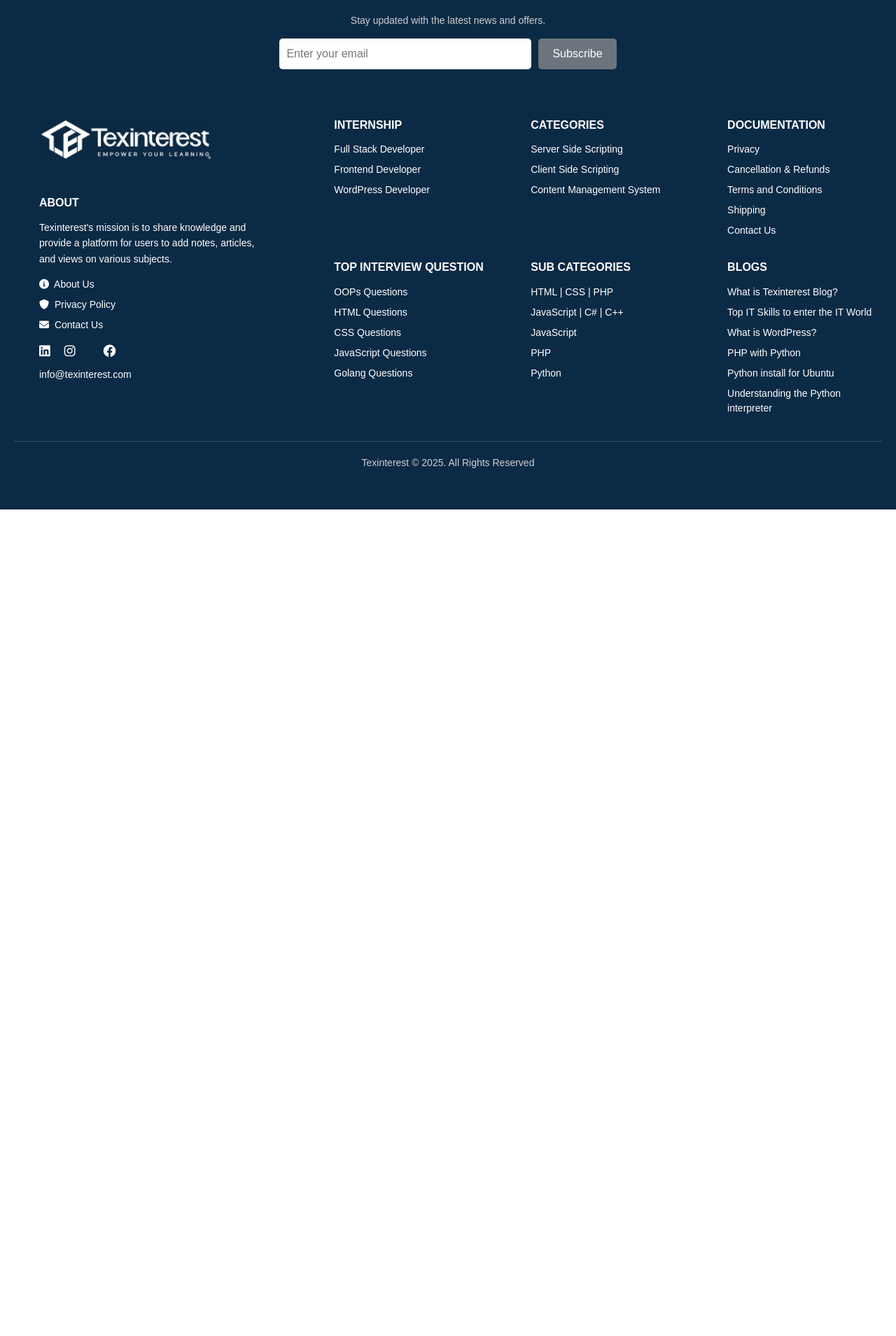
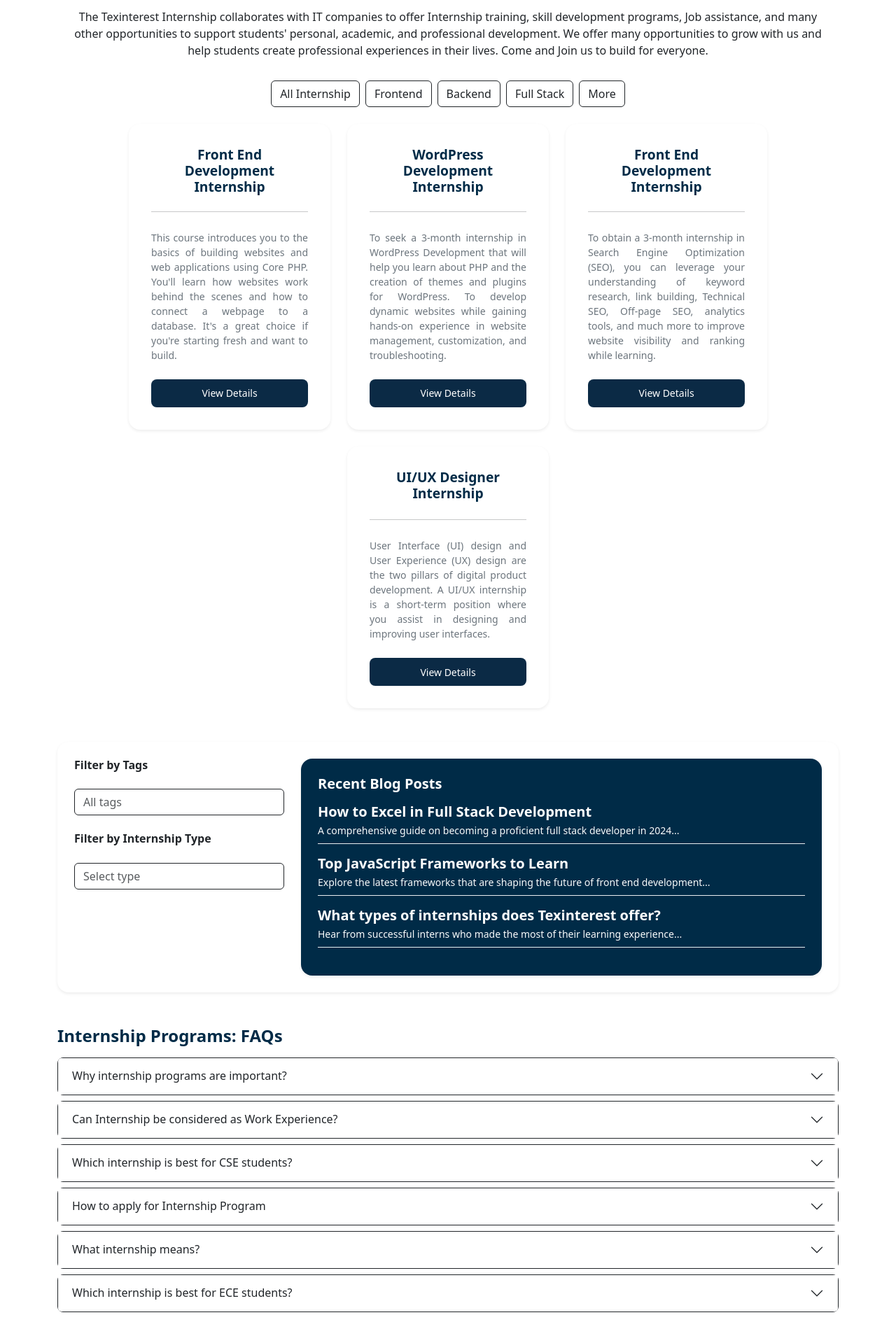
Before and after one commit to farucq/Texinterest, a React (Create React App) app: page /sc in a window 1280 px wide. Shown: the part 191-2100 px from the top of the page at 70% size. Before the commit the page ends 919 px from the top, so only its background shows below. Built offline with nearby package versions, Linux system fonts and the light colour scheme.

Commit message:
Add Internship page with React Bootstrap UI
Introduced a new Internship page using React Bootstrap components for improved UI and layout. Updated routing in App.js to use the new Internship component. Added 'react-bootstrap' as a dependency in package.json.

```diff
--- a/package.json
+++ b/package.json
@@ -10,6 +10,7 @@
     "bootstrap": "^5.3.8",
     "lucide-react": "^0.542.0",
     "react": "^19.1.1",
+    "react-bootstrap": "^2.10.10",
     "react-dom": "^19.1.1",
     "react-router-dom": "^7.9.4",
     "react-scripts": "5.0.1",
--- a/src/App.js
+++ b/src/App.js
@@ -4,7 +4,7 @@
 import Navbar from './components/navbar';
 import Footer from './components/footer';
 import { BrowserRouter, Route, Routes } from 'react-router-dom';
-import Sc from './pages/sc';
+import Internship from './pages/sc';
 import Sb from './pages/sb';
 
 
@@ -15,7 +15,7 @@
       <Navbar />  {/* Common header on all pages */}
       <Routes>
         <Route path="/" element={<Home />} />
-        <Route path="/sc" element={<Sc />} />
+        <Route path="/sc" element={<Internship/>} />
         <Route path="/sb" element={<Sb />} />
       </Routes>
     </BrowserRouter>
--- a/src/pages/sc.js
+++ b/src/pages/sc.js
@@ -1,11 +1,185 @@
-import React from 'react'
+import React from "react";
+import "bootstrap/dist/css/bootstrap.min.css";
+import { Card, Button } from "react-bootstrap";
+import { ChevronDown } from "lucide-react";
+import './home.css';
+function Internship() {
+  const internships = [
+    {
+      title: "Front End Development Internship",
+      description:
+        "This course introduces you to the basics of building websites and web applications using Core PHP. You'll learn how websites work behind the scenes and how to connect a webpage to a database. It's a great choice if you're starting fresh and want to build.",
+    },
+    {
+      title: "WordPress Development Internship",
+      description:
+        "To seek a 3-month internship in WordPress Development that will help you learn about PHP and the creation of themes and plugins for WordPress. To develop dynamic websites while gaining hands-on experience in website management, customization, and troubleshooting.",
+    },
+    {
+      title: "Front End Development Internship",
+      description:
+        "To obtain a 3-month internship in Search Engine Optimization (SEO), you can leverage your understanding of keyword research, link building, Technical SEO, Off-page SEO, analytics tools, and much more to improve website visibility and ranking while learning.",
+    },
+    {
+      title: "UI/UX Designer Internship",
+      description:
+        "User Interface (UI) design and User Experience (UX) design are the two pillars of digital product development. A UI/UX internship is a short-term position where you assist in designing and improving user interfaces.",
+    },
+  ];
 
-function sc() {
+  const blogPosts = [
+    {
+      title: "How to Excel in Full Stack Development",
+      desc: "A comprehensive guide on becoming a proficient full stack developer in 2024...",
+    },
+    {
+      title: "Top JavaScript Frameworks to Learn",
+      desc: "Explore the latest frameworks that are shaping the future of front end development...",
+    },
+    {
+      title: "What types of internships does Texinterest offer?",
+      desc: "Hear from successful interns who made the most of their learning experience...",
+    },
+  ];
+
   return (
-    <div>
-      <h1>Internship Page</h1>
+    <div className="container py-5">
+      {/* Header */}
+      <div className="text-center mb-4">
+        <h2 className="blue-text fw-bold display-5">Internship Programs</h2>
+        <p style={{padding:'15px'}}className="text-drak">
+          The Texinterest Internship collaborates with IT companies to offer Internship training, skill development programs, Job assistance, and many other
+opportunities to support students' personal, academic, and professional development.
+ We offer many opportunities to grow with us and help students create professional experiences in their lives. Come and Join us to build for
+everyone.
+        </p>
+        <div className="d-flex justify-content-center gap-2 my-3 flex-wrap">
+          <Button variant="outline-dark" size="md">
+            All Internship
+          </Button>
+          <Button variant="outline-dark" size="md">
+            Frontend
+          </Button>
+          <Button variant="outline-dark" size="md">
+            Backend
+          </Button>
+          <Button variant="outline-dark" size="md">
+            Full Stack
+          </Button>
+          <Button variant="outline-dark" size="md">
+            More
+          </Button>
+        </div>
+      </div>
+
+      {/* Internship Cards */}
+
+<div className="d-flex flex-wrap justify-content-center gap-4 mb-5">
+  {internships.map((item, index) => (
+    <Card
+      key={index}
+      className="shadow-sm border-0 rounded-4 p-3 d-flex flex-column justify-content-between"
+      style={{ width: '18rem', minHeight: '100%' }}
+    >
+      <Card.Body className="d-flex flex-column">
+         <h5
+      className="fw-bold text-center"
+      style={{ color: '#002b47', fontSize: '1.2rem', minHeight: '3rem' }}
+    >
+      {item.title}
+    </h5>
+        <hr />
+        <p
+          className="small text-secondary mb-4"
+          style={{ textAlign: 'justify', marginTop: '10px', flexGrow: 1 }}
+        >
+          {item.description}
+        </p>
+        <Button className="view-btn mt-auto" size="sm">
+          View Details
+        </Button>
+      </Card.Body>
+    </Card>
+  ))}
+</div>
+
+
+
+      {/* Filters and Blog Section */}
+
+      <div className="d-flex flex-row gap-4 p-4 mb-5 rounded-4 shadow-sm" style={{ background: '#fff' }}>
+  {/* Left - Filters */}
+  <div style={{ minWidth: '300px' }}>
+    <h6 className="fw-bold mb-4">Filter by Tags</h6>
+    <input
+      type="text"
+      placeholder="All tags"
+      className="form-control mb-4 border-dark"
+    />
+    <h6 className="fw-bold mb-4">Filter by Internship Type</h6>
+    <input
+      type="text"
+      placeholder="Select type"
+      className="form-control border-dark"
+    />
+  </div>
+
+  {/* Right - Blog Posts */}
+  <div className="flex-grow-1">
+    <div style={{ background: '#002b47' }} className="p-4 text-white rounded-4 shadow-sm h-100">
+      <h5 className="fw-bold mb-3">Recent Blog Posts</h5>
+      {blogPosts.map((post, index) => (
+        <div key={index} className="mb-3 border-bottom border-light-subtle pb-2">
+          <h5 className="fw-semibold mb-1">{post.title}</h5>
+          <p className="small text-light mb-0">{post.desc}</p>
+        </div>
+      ))}
     </div>
-  )
+  </div>
+</div>
+
+
+      {/* FAQ Section */}
+      <div className="mb-5">
+        <h4 style={{color: '#002b47'}} className="fw-bold mb-3">Internship Programs: FAQs</h4>
+
+        <div className="accordion" id="faqAccordion">
+          {[
+            "Why internship programs are important?",
+            "Can Internship be considered as Work Experience?",
+            "Which internship is best for CSE students?",
+            "How to apply for Internship Program",
+            "What internship means?",
+            "Which internship is best for ECE students?",
+          ].map((faq, index) => (
+            <div className="accordion-item mb-2 border rounded-3 border-dark" key={index}>
+              <h2 className="accordion-header">
+                <button
+                  className="accordion-button collapsed"
+                  type="button"
+                  data-bs-toggle="collapse"
+                  data-bs-target={`#collapse${index}`}
+                  aria-expanded="false"
+                >
+                  {faq}
+                </button>
+              </h2>
+              <div
+                id={`collapse${index}`}
+                className="accordion-collapse collapse"
+                data-bs-parent="#faqAccordion"
+              >
+                <div className="accordion-body text-secondary small">
+                  The answer to "{faq}" goes here. You can customize this content
+                  as per your FAQ answers.
+                </div>
+              </div>
+            </div>
+          ))}
+        </div>
+      </div>
+    </div>
+  );
 }
 
-export default sc
+export default Internship;
```
Also changed, not shown: 1 other file (tests, documents, lock files or other folders).
